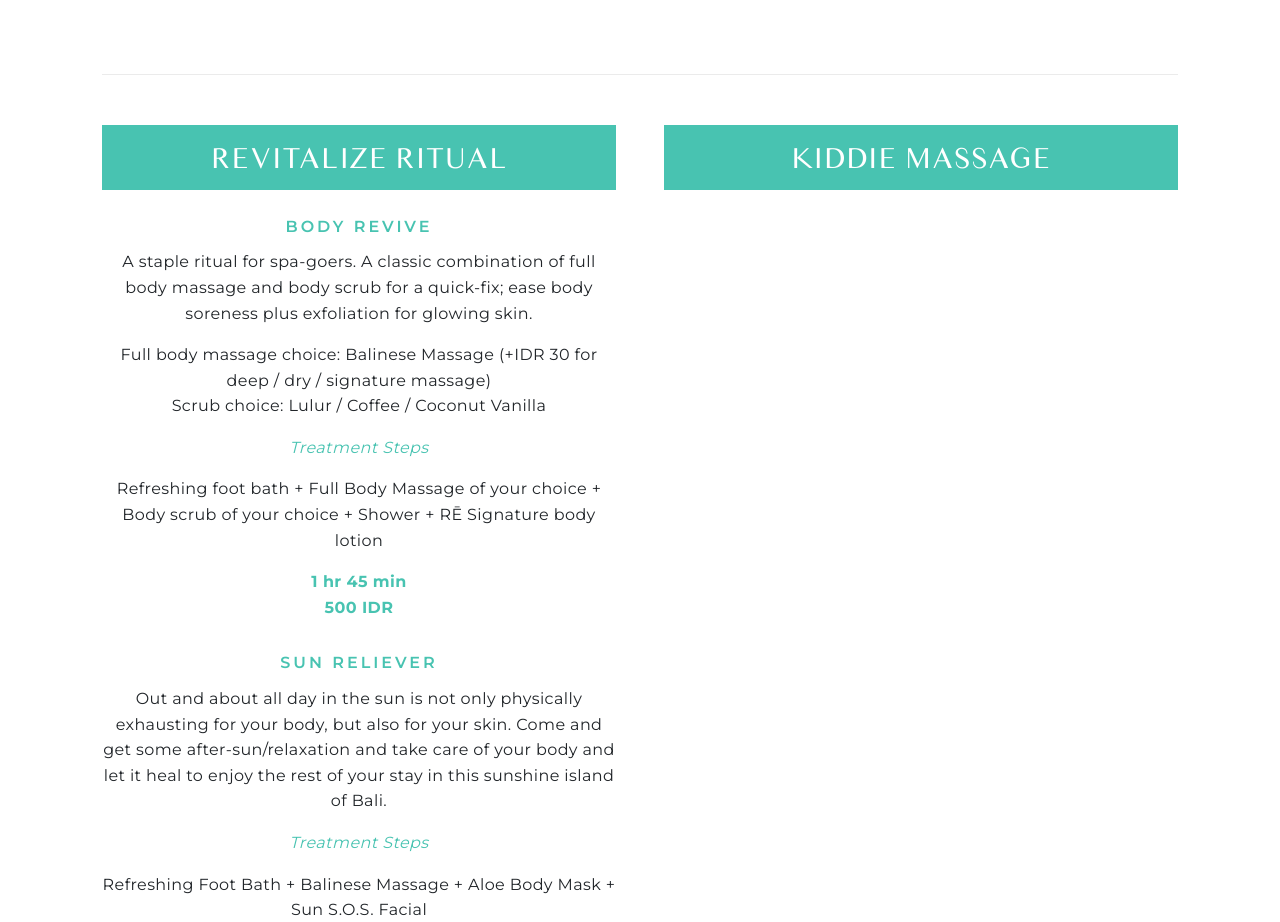
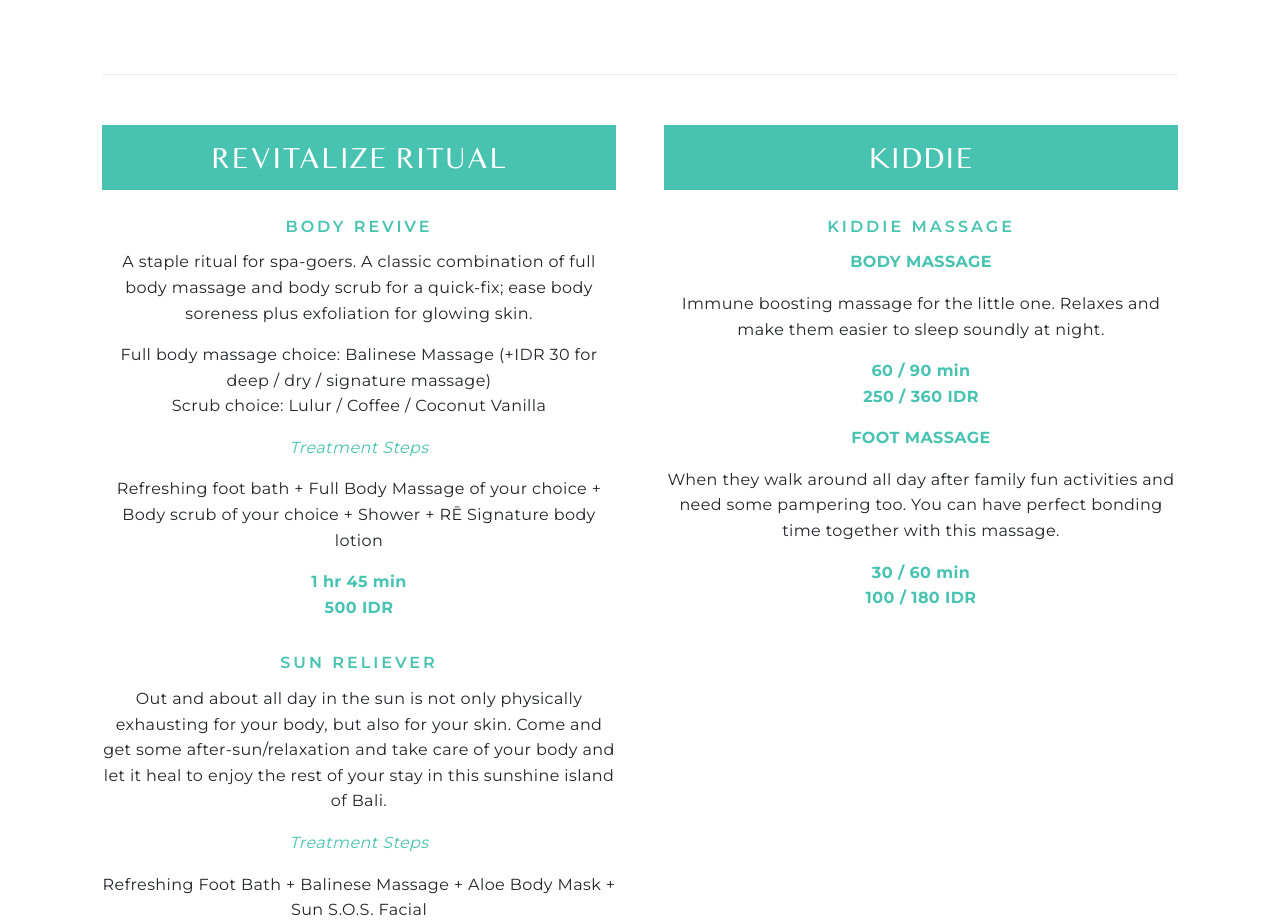
Before and after one commit to aldipee/redayspa, a Next.js app: page /treatment-menu in a window 1280 px wide. Shown: the part 5800-6722 px from the top of the page. Built offline with nearby package versions, Linux system fonts and the light colour scheme.

Commit message:
kids massage

```diff
--- a/pages/treatment-menu.js
+++ b/pages/treatment-menu.js
@@ -581,7 +581,29 @@ export default function Home() {
                     </div>
 
                     <div className='col-sm-6'>
-                      <div className='treatment-heading mb24'>KIDDIE MASSAGE</div>
+                      <p className='treatment-heading mb24'>KIDDIE</p>
+
+                      <div className='text-center mb30'>
+                        <div className='sm-heading'>KIDDIE MASSAGE</div>
+                        <p className='font-bold green'>BODY MASSAGE</p>
+                        <p>
+                          Immune boosting massage for the little one. Relaxes and make them easier to sleep soundly at night.
+                        </p>
+                        <p className='font-bold green'>
+                          60 / 90 min
+                          <br />
+                          250 / 360 IDR
+                        </p>
+                        <p className='font-bold green'>FOOT MASSAGE</p>
+                        <p>
+                          When they walk around all day after family fun activities and need some pampering too. You can have perfect bonding time together with this massage.
+                        </p>
+                        <p className='font-bold green'>
+                          30 / 60 min
+                          <br />
+                          100 / 180 IDR
+                        </p>
+                      </div>
 
                     </div>
                   </div>
```
